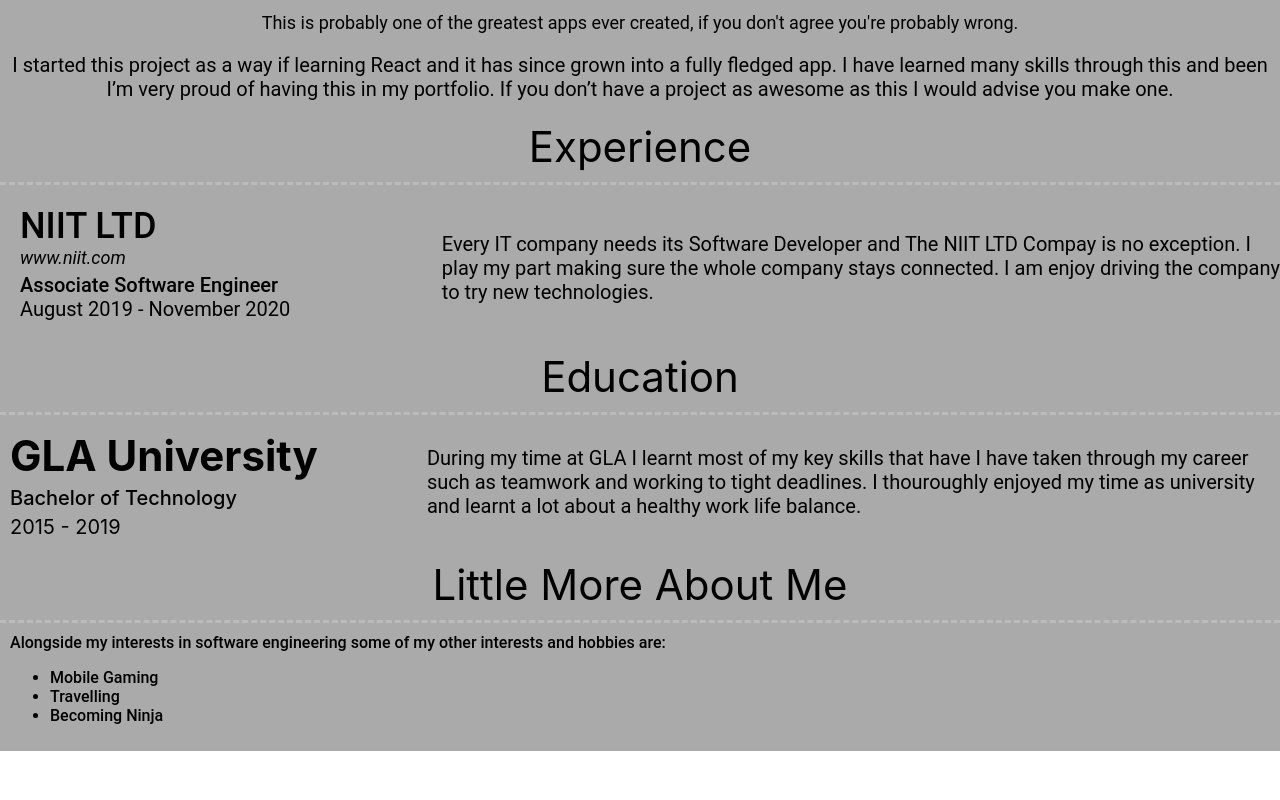
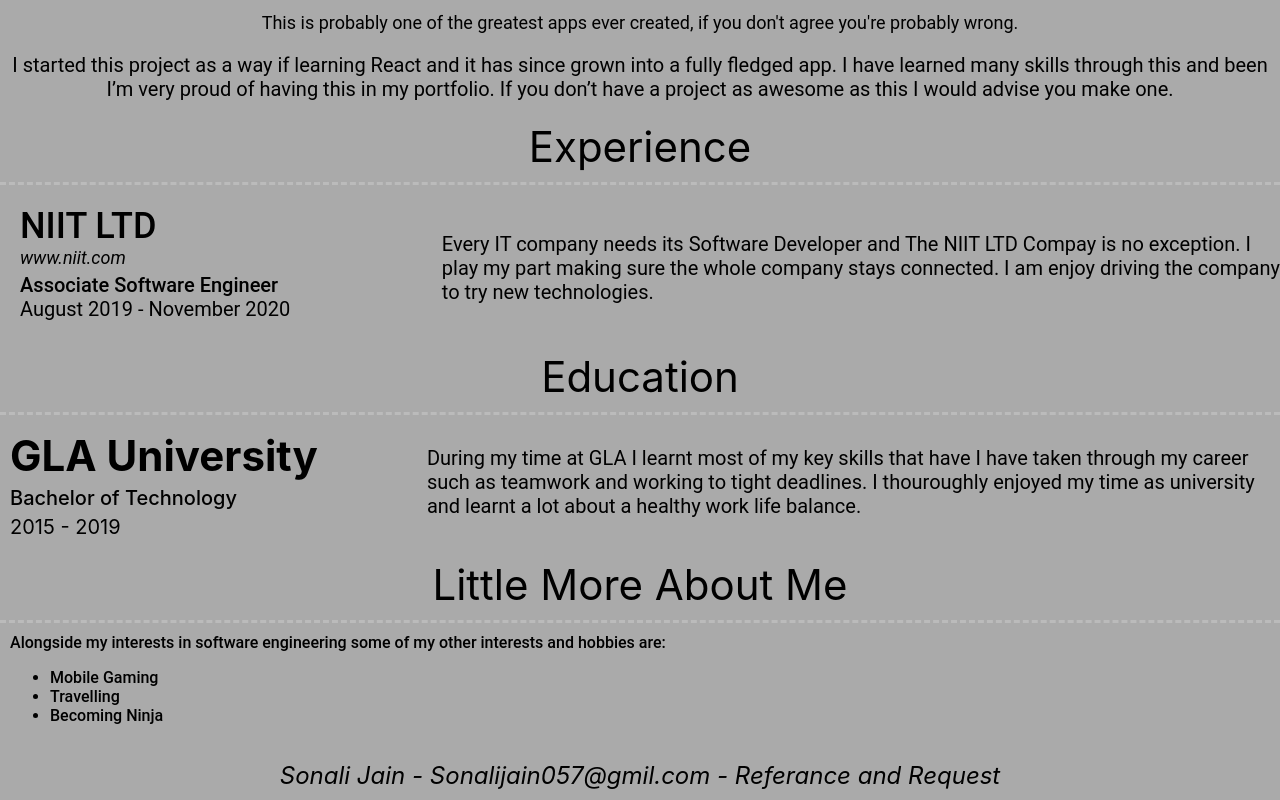
Before and after one commit to Sonalijin/Demo, a React (Create React App) app: page / in a window 1280 px wide. Shown: the part 498-1298 px from the top of the page. Before the commit the page ends 1249 px from the top, so only its background shows below. Built offline with nearby package versions, Linux system fonts and the light colour scheme.

Commit message:
ab ye hai commit message

```diff
--- a/src/Demo/index.js
+++ b/src/Demo/index.js
@@ -1,5 +1,5 @@
 import React from "react";
-//import Footer from "./Footer";
+import Footer from "./Footer";
 import Header from "./Header";
 //import Img from "./Img";
 import InformationCard from "./InformationCard";
@@ -25,6 +25,7 @@ const MyResume = (props) => {
       <Header>Associate Software Engineer</Header>
 
       <InformationCard />
+      <Footer />
     </div>
   );
 };
```
